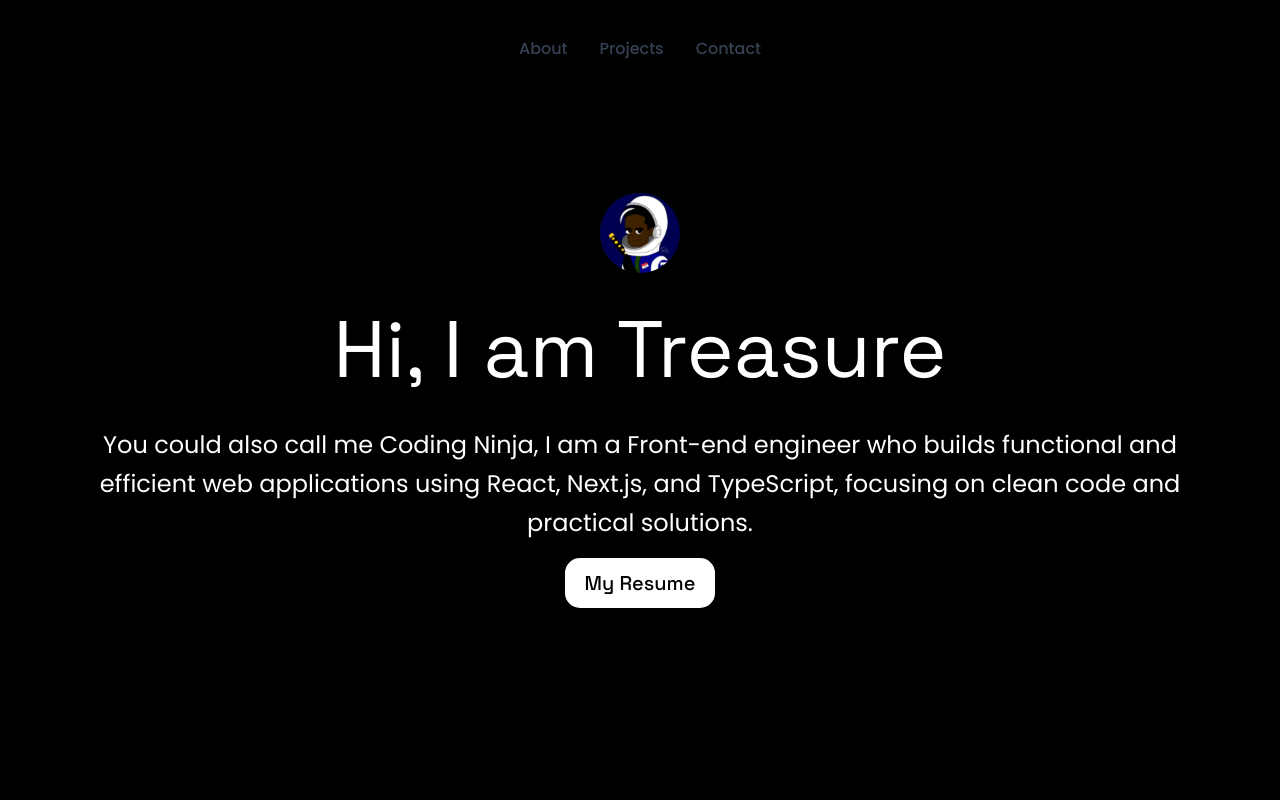
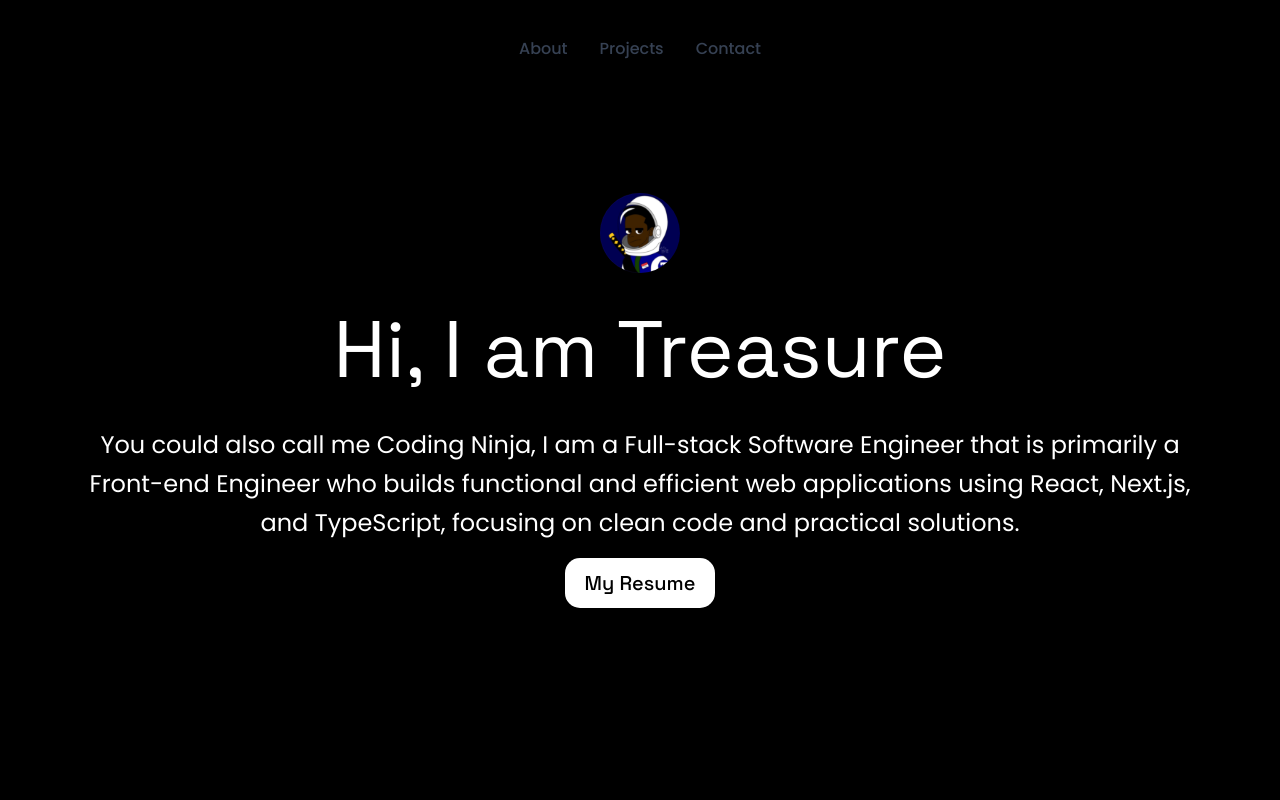
Before and after one commit to oluwatobicode/oluwatobi-portfoilo, a React (Vite) app: page / in a window 1280 px wide. Shown: the top 800 px of the page. Built offline with nearby package versions, Linux system fonts and the light colour scheme.

Commit message:
added-preview-image

```diff
--- a/index.html
+++ b/index.html
@@ -8,7 +8,7 @@
       href="/circular-coding-ninja-icon.svg"
     />
     <meta name="viewport" content="width=device-width, initial-scale=1.0" />
-    <title>Odetokun Treasure Oluwatobi | Front-End Engineer</title>
+    <title>Odetokun Treasure Oluwatobi | Full-Stack Software Engineer</title>
     <link rel="preconnect" href="https://fonts.googleapis.com" />
     <link rel="preconnect" href="https://fonts.gstatic.com" crossorigin />
     <link
@@ -16,7 +16,7 @@
       rel="stylesheet"
     />
     <!-- Title -->
-    <title>Odetokun Treasure Oluwatobi | Full-Stack Software Engineer</title>
+
     <meta
       name="google-site-verification"
       content="qfd2YBJ8G6mwacqEKGTwHPTOEzvsAzIrp73OyjpEDz0"
@@ -47,13 +47,10 @@
     />
     <meta property="og:type" content="website" />
     <meta property="og:url" content="https://oluwatobii.vercel.app/" />
-    <meta
-      property="og:image"
-      content="https://oluwatobii.vercel.app/preview.png"
-    />
+    <meta property="og:image" content="/PREVIEW-CARD.png" />
 
     <!-- Twitter Card -->
-    <meta name="twitter:card" content="summary_large_image" />
+    <meta name="twitter:card" content="/PREVIEW-CARD.png" />
     <meta
       name="twitter:title"
       content="Odetokun Treasure Oluwatobi | Full-Stack Software Engineer"
@@ -62,10 +59,7 @@
       name="twitter:description"
       content="Full-Stack Software Engineer skilled in React, TypeScript, TailwindCSS, Node.js, and cloud technologies."
     />
-    <meta
-      name="twitter:image"
-      content="https://oluwatobii.vercel.app/preview.png"
-    />
+    <meta name="twitter:image" content="/PREVIEW-CARD.png" />
     <meta name="twitter:site" content="@Oluwatobicodes" />
 
     <!-- so -->
--- a/src/components/Hero.tsx
+++ b/src/components/Hero.tsx
@@ -27,10 +27,10 @@ const Hero = () => {
             transition={{ duration: 0.8, delay: 0.2, ease: "easeOut" }}
             className="font-family-paragraph  text-white lg:text-[24px] text-[14px]  lg:leading-[39px]"
           >
-            You could also call me Coding Ninja, I am a Front-end engineer who
-            builds functional and efficient web applications using React,
-            Next.js, and TypeScript, focusing on clean code and practical
-            solutions.
+            You could also call me Coding Ninja, I am a Full-stack Software
+            Engineer that is primarily a Front-end Engineer who builds
+            functional and efficient web applications using React, Next.js, and
+            TypeScript, focusing on clean code and practical solutions.
           </motion.p>
 
           <motion.button
```
Also changed, not shown: public/PREVIEW-CARD.png (added).
